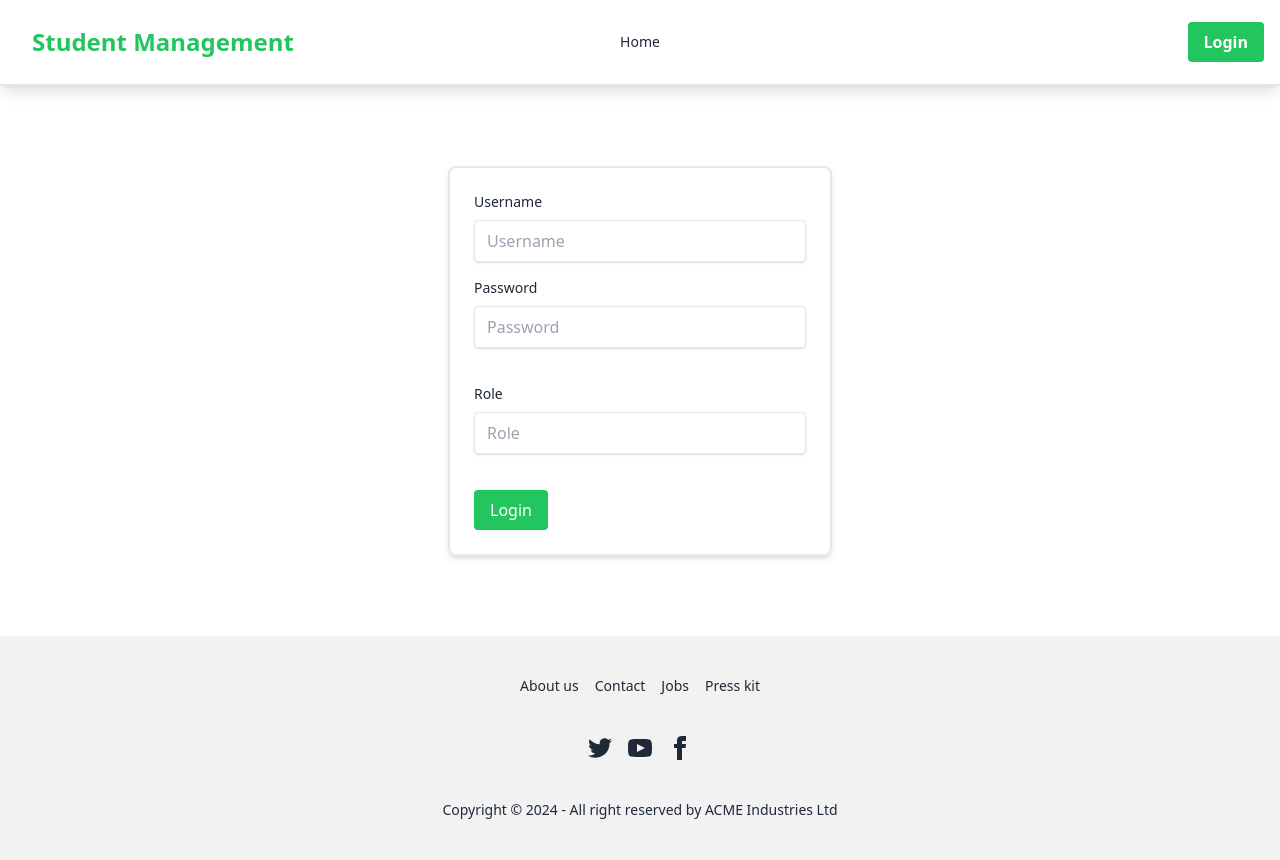
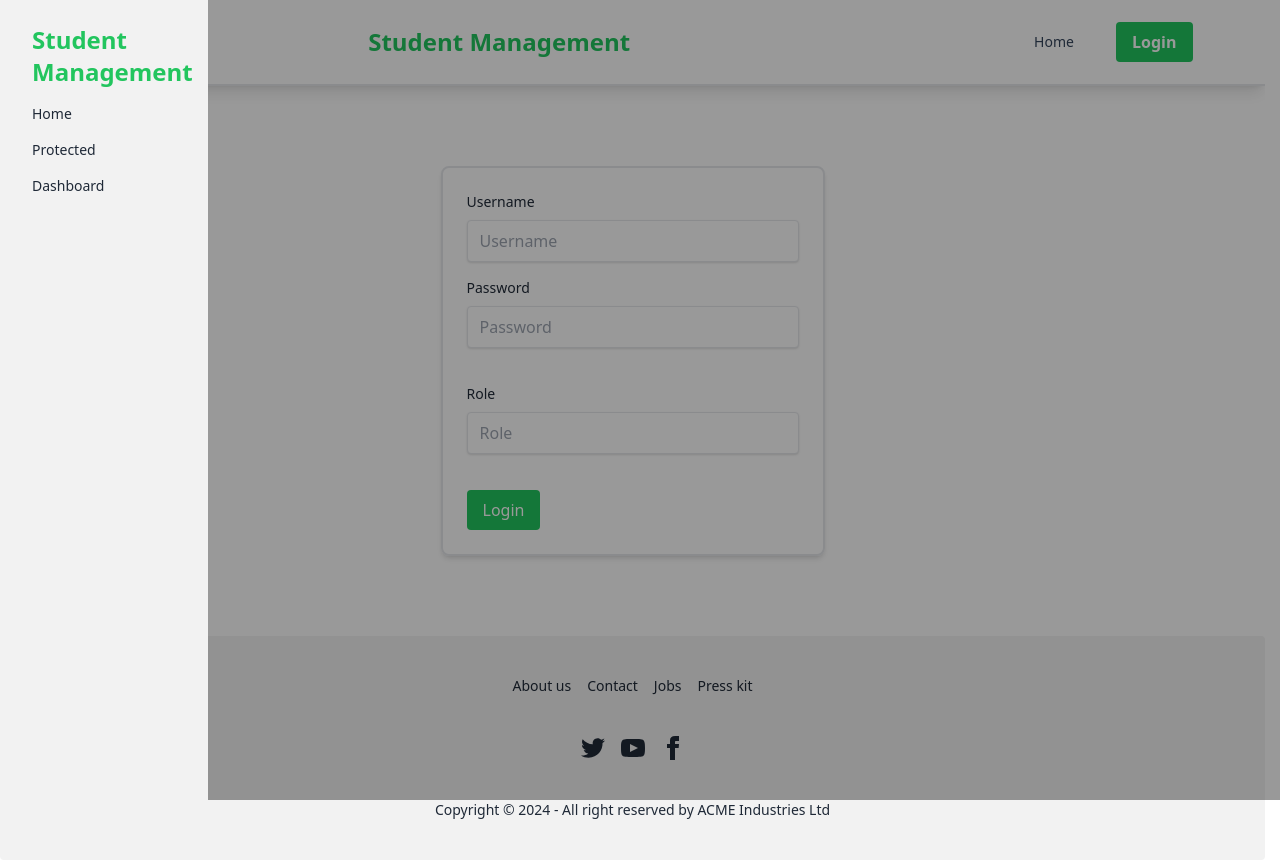
Before and after one commit to mosheurpau/student-management-svelte, a SvelteKit app: page /login in a window 1280 px wide. Built offline with nearby package versions, Linux system fonts and the light colour scheme.

Commit message:
added simple side navbar

```diff
--- a/src/components/Header.svelte
+++ b/src/components/Header.svelte
@@ -28,13 +28,17 @@
 </script>
 
 <div class="mx-auto mb-4 shadow-lg border-b-2">
-  <div class="navbar max-w-7xl mx-auto p-4">
+  <div class="navbar max-w-6xl mx-auto p-4">
     <div class="navbar-start flex items-center">
-      <div class="dropdown lg:hidden">
-        <button tabindex="0" class="btn btn-ghost">
+      <!-- Drawer content (for large screens) -->
+
+      <div class="drawer-content lg:visible">
+        <!-- Page content here -->
+
+        <label for="my-drawer" class="btn btn-primary drawer-button btn-ghost">
           <svg
             xmlns="http://www.w3.org/2000/svg"
-            class="h-5 w-5"
+            class="h-8 w-8"
             fill="none"
             viewBox="0 0 24 24"
             stroke="currentColor"
@@ -43,31 +47,54 @@
               stroke-linecap="round"
               stroke-linejoin="round"
               stroke-width="2"
-              d="M4 6h16M4 12h8m-8 6h16"
+              d="M4 6h16M4 12h16M4 18h7"
             />
           </svg>
-        </button>
-        <ul
-          tabindex="0"
-          class="menu menu-sm dropdown-content mt-3 z-[1] p-2 shadow bg-white rounded-box w-52"
-        >
-          {#each tabs as tab}
-            <li>
-              <a
-                href={tab.link}
-                class={`${currentPath === tab.link ? "active" : ""} block px-4 py-2 text-gray-700 hover:text-green-500`}
-              >
-                {tab.name}
-              </a>
-            </li>
-          {/each}
+        </label>
+      </div>
+    </div>
+
+    <!-- Drawer (sidebar) -->
+    <div class="drawer lg:visible">
+      <input
+        id="my-drawer"
+        type="checkbox"
+        class="drawer-toggle"
+        checked="lg"
+      />
+
+      <div class="drawer-side">
+        <label for="my-drawer" aria-label="close sidebar" class="drawer-overlay"
+        ></label>
+        <ul class="menu bg-base-200 text-base-content min-h-full w-52 p-4">
+          <!-- Sidebar content here -->
+          <li>
+            <p class="md:text-2xl text-sm font-bold text-green-500">
+              Student Management
+            </p>
+          </li>
+          <li>
+            <a href="/" class="block px-4 py-2 hover:text-green-500">Home</a>
+          </li>
+          <li>
+            <a href="/protected" class="block px-4 py-2 hover:text-green-500"
+              >Protected</a
+            >
+          </li>
+          <li>
+            <a href="/dashboard" class="block px-4 py-2 hover:text-green-500"
+              >Dashboard</a
+            >
+          </li>
         </ul>
       </div>
-      <a href="/" class="md:text-2xl text-sm font-bold text-green-500 ml-4"
-        >Student Management</a
-      >
     </div>
+
+    <!-- Center content (for large screens) -->
     <div class="navbar-center hidden lg:flex">
+      <p class="md:text-2xl text-sm font-bold text-green-500 mr-96">
+        Student Management
+      </p>
       <ul class="menu menu-horizontal px-1">
         {#each tabs as tab}
           <li>
@@ -80,6 +107,8 @@
         {/each}
       </ul>
     </div>
+
+    <!-- Right content (authentication) -->
     <div class="navbar-end flex items-center space-x-4">
       {#if authState.isAuthenticated}
         <p class="inline-block">Welcome, {authState.user}</p>
--- a/src/components/Main.svelte
+++ b/src/components/Main.svelte
@@ -5,6 +5,7 @@
 
   let students = [];
   let editingStudent = null;
+  let loading = true;
 
   const query = `
   query allStudents {
@@ -47,6 +48,8 @@
       }
     } catch (error) {
       console.error("Error fetching students:", error);
+    } finally {
+      loading = false; // Set loading to false after data fetching completes
     }
   });
 
@@ -216,14 +219,17 @@
 
   function startEditing(event) {
     editingStudent = event.detail;
-
-    // $: {
-    //   console.log(editingStudent);
-    // }
   }
 </script>
 
-{#if !!students}
+{#if loading}
+  <div class="text-center text-green-500 my-40">
+    <p>
+      Loading Students data from GQL Server... <br />
+      <progress class="progress w-56"></progress>
+    </p>
+  </div>
+{:else}
   <div class="flex flex-wrap min-h-screen">
     <div class="w-full lg:w-1/3 p-4">
       <AddStudent on:add={addStudent} {editingStudent} />
@@ -236,6 +242,4 @@
       />
     </div>
   </div>
-{:else}
-  <p class="text-center text-green-500 my-40">Loading Students data...</p>
 {/if}
--- a/src/routes/+page.svelte
+++ b/src/routes/+page.svelte
@@ -2,6 +2,6 @@
   import Main from "../components/Main.svelte";
 </script>
 
-<div class="max-w-7xl mx-auto">
+<div class="max-w-6xl mx-auto">
   <Main />
 </div>
```
